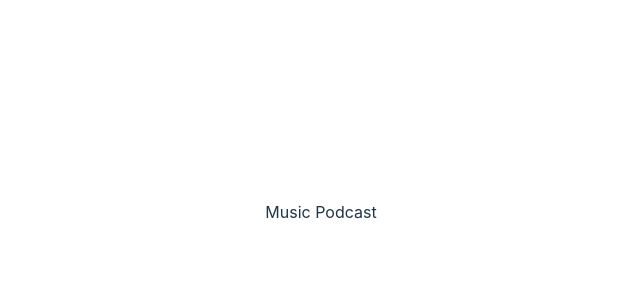
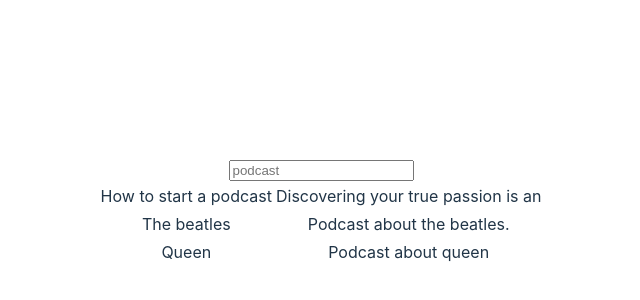
Before and after one commit to acuemor/react-movies, a React (Vite) app: page / in a window 1280 px wide. Shown: the part 188-488 px from the top of the page, without its empty margins (319-959 px from the left). Built offline with nearby package versions, Linux system fonts and the light colour scheme.

Commit message:
feat(App.jsx): add searchbar component and productlist component, and filter products method

```diff
--- a/src/App.jsx
+++ b/src/App.jsx
@@ -1,12 +1,69 @@
+import { useState } from 'react'
 import './App.css'
 
-function App() {
+
+export function filterItems(items, query) {
+  query = query.toLowerCase();
+  return items.filter(item =>
+    item.name.split(' ').some(word =>
+      word.toLowerCase().startsWith(query)
+    )
+  );
+}
+
+export function SearchBar({ query, onType }) {
+
+  return (
+    <input
+      placeholder='podcast'
+      value={query}
+      onChange={onType}
+    />
+  );
+}
+
+export function ProductList({ items }) {
+  return (
+    <table>
+      <tbody>
+        {items.map(podcast => (
+          <tr key={podcast.id}>
+            <td>{podcast.name}</td>
+            <td>{podcast.description}</td>
+          </tr>
+        ))}
+      </tbody>
+    </table>
+  );
+}
+
+function FilterableList() {
+  const [query, setQuery] = useState('');
+
+  const items = [{
+    id: 0,
+    name: 'How to start a podcast',
+    description: 'Discovering your true passion is an'
+  }, {
+    id: 1,
+    name: 'The beatles',
+    description: 'Podcast about the beatles.'
+  }, {
+    id: 2,
+    name: 'Queen',
+    description: 'Podcast about queen'
+  }];
+
+  const filteredItems = filterItems(items, query)
+
 
   return (
     <>
-      <p>Music Podcast</p>
+      <SearchBar query={query} onType={(e) => setQuery(e.target.value)} />
+
+      <ProductList items={filteredItems} />
     </>
-  )
+  );
 }
 
-export default App
+export default FilterableList
```
